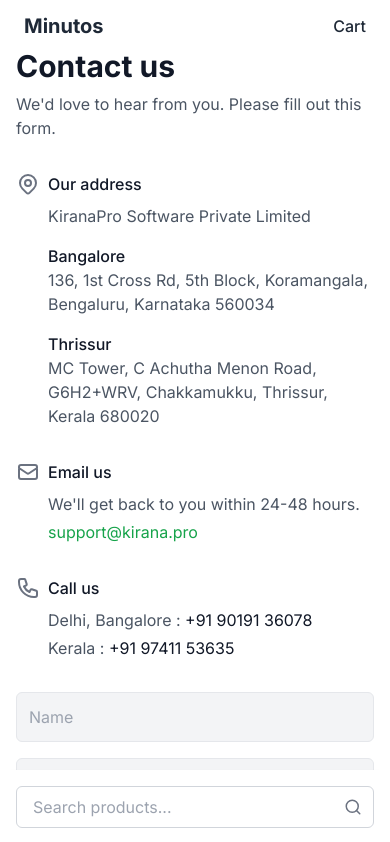
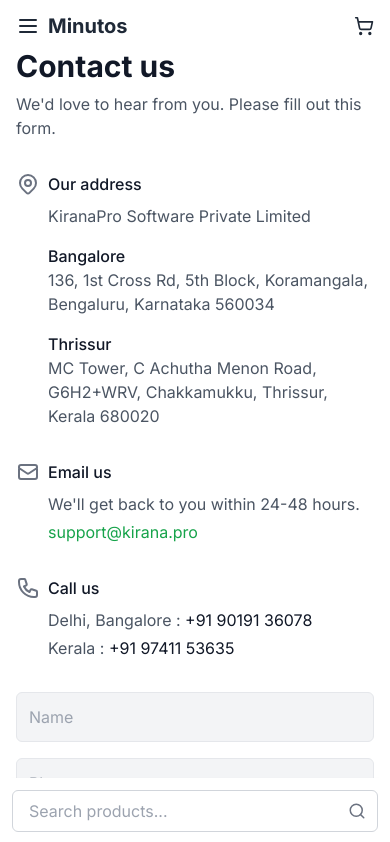
Before and after one commit to Michaelanand123singh/Minutos-Grocery-app, a Next.js app: page /contact in a window 390 px wide. Shown: the top 842 px of the page. Built offline with nearby package versions, Linux system fonts and the light colour scheme.

Commit message:
Update Header.tsx
Responsiveness updated in navbar

```diff
--- a/src/components/layout/Header.tsx
+++ b/src/components/layout/Header.tsx
@@ -1,82 +1,240 @@
 "use client";
 
-import React, { useState, useEffect } from "react";
-import { Search, ShoppingCart, MapPin } from "lucide-react";
+import React, { useState, useEffect, useCallback } from "react";
+import { Search, ShoppingCart, MapPin, Menu, X, User } from "lucide-react";
 import Link from "next/link";
 import Image from "next/image";
+import { usePathname } from "next/navigation";
+
+// Define types for state management
+type LocationType = {
+  name: string;
+  id: string;
+};
 
 const Header: React.FC = () => {
+  // State management
   const [isScrolled, setIsScrolled] = useState(false);
   const [searchQuery, setSearchQuery] = useState("");
+  const [isMobileMenuOpen, setIsMobileMenuOpen] = useState(false);
+  const [cartItems, setCartItems] = useState<number>(0);
+  const [currentLocation, setCurrentLocation] = useState<LocationType>({ name: "Select Location", id: "" });
+  const [showLocationDropdown, setShowLocationDropdown] = useState(false);
+
+  const pathname = usePathname();
+
+  // Sample locations - in a real app, these would come from an API or context
+  const locations = [
+    { name: "New York", id: "ny" },
+    { name: "Los Angeles", id: "la" },
+    { name: "Chicago", id: "chi" },
+    { name: "Miami", id: "mia" }
+  ];
+
+  // Memoized scroll handler to improve performance
+  const handleScroll = useCallback(() => {
+    setIsScrolled(window.scrollY > 20);
+  }, []);
 
   useEffect(() => {
-    const handleScroll = () => setIsScrolled(window.scrollY > 0);
+    // Add scroll event listener
     window.addEventListener("scroll", handleScroll);
+
+    // Load cart items from localStorage or context in a real app
+    const storedCartItems = localStorage.getItem("cartItems");
+    if (storedCartItems) {
+      setCartItems(parseInt(storedCartItems));
+    }
+
+    // Cleanup function
     return () => window.removeEventListener("scroll", handleScroll);
-  }, []);
+  }, [handleScroll]);
+
+  // Close mobile menu when navigating to a new page
+  useEffect(() => {
+    setIsMobileMenuOpen(false);
+  }, [pathname]);
 
   const handleSearch = (e: React.FormEvent) => {
     e.preventDefault();
-    // Implement search functionality here
+    // In a real app, you'd implement search functionality here
     console.log("Searching for:", searchQuery);
+    // Could redirect to search results page
+    // router.push(`/search?q=${encodeURIComponent(searchQuery)}`);
+  };
+
+  const selectLocation = (location: LocationType) => {
+    setCurrentLocation(location);
+    setShowLocationDropdown(false);
+    // In a real app, you might store this in localStorage or context
+    localStorage.setItem("userLocation", JSON.stringify(location));
+  };
+
+  const toggleMobileMenu = () => {
+    setIsMobileMenuOpen(!isMobileMenuOpen);
   };
 
   return (
+    <>
       <header
-      className={`fixed top-0 left-0 w-full px-6 py-3 flex justify-between items-center z-50 transition-all duration-300 ${
+        className={`fixed top-0 left-0 w-full px-4 sm:px-6 py-3 flex justify-between items-center z-50 transition-all duration-300 ${
           isScrolled ? "bg-white shadow-md" : "bg-white"
         }`}
       >
-      <div className="flex items-center space-x-6">
+        <div className="flex items-center">
+          {/* Mobile menu button */}
+          <button
+            className="mr-2 md:hidden"
+            onClick={toggleMobileMenu}
+            aria-label="Toggle menu"
+          >
+            {isMobileMenuOpen ? (
+              <X size={24} className="text-gray-800" />
+            ) : (
+              <Menu size={24} className="text-gray-800" />
+            )}
+          </button>
+
           {/* Logo */}
           <Link href="/" className="flex items-center">
             <span className="text-xl font-bold text-gray-800">Minutos</span>
           </Link>
-
-        {/* Location Selector */}
-        <div className="hidden md:flex items-center text-sm">
-          <button className="flex items-center text-gray-700 hover:text-gray-900">
-            <span className="mr-1">Select Location</span>
-          </button>
-        </div>
         </div>
 
-      {/* Search Bar - Center */}
+        {/* Location Selector - Desktop */}
+        <div className="hidden md:flex relative ml-6">
+          <button
+            className="flex items-center text-gray-700 hover:text-gray-900"
+            onClick={() => setShowLocationDropdown(!showLocationDropdown)}
+          >
+            <MapPin size={16} className="mr-1" />
+            <span className="text-sm">{currentLocation.name}</span>
+          </button>
+
+          {/* Location dropdown */}
+          {showLocationDropdown && (
+            <div className="absolute top-full left-0 mt-1 bg-white shadow-lg rounded-md py-2 w-48 z-50">
+              {locations.map((location) => (
+                <button
+                  key={location.id}
+                  className="w-full text-left px-4 py-2 text-sm text-gray-700 hover:bg-gray-100"
+                  onClick={() => selectLocation(location)}
+                >
+                  {location.name}
+                </button>
+              ))}
+            </div>
+          )}
+        </div>
+
+        {/* Search Bar - Center (Desktop) */}
         <div className="hidden md:block flex-grow max-w-xl mx-4">
           <form onSubmit={handleSearch} className="relative">
-          <div className="relative">
             <input
               type="text"
               placeholder='Search for "Rice"'
               value={searchQuery}
               onChange={(e) => setSearchQuery(e.target.value)}
               className="w-full py-2 pl-4 pr-10 border border-gray-300 rounded-md focus:outline-none focus:ring-1 focus:ring-gray-400"
+              aria-label="Search products"
             />
-          </div>
+            <button
+              type="submit"
+              className="absolute right-3 top-1/2 transform -translate-y-1/2"
+              aria-label="Submit search"
+            >
+              <Search size={18} className="text-gray-500" />
+            </button>
           </form>
         </div>
 
         {/* Right Side Navigation */}
-      <div className="flex items-center space-x-6">
-        {/* Login Button */}
+        <div className="flex items-center space-x-3 sm:space-x-6">
+          {/* Login Button - Desktop */}
           <Link
             href="/login"
-          className="hidden md:block text-gray-800 hover:text-gray-600 font-medium"
+            className="hidden md:flex items-center text-gray-800 hover:text-gray-600 font-medium"
+            aria-label="Login"
+          >
+            <User size={18} className="mr-1" />
+            <span>Login</span>
+          </Link>
+
+          {/* Cart Button with counter */}
+          <Link
+            href="/cart"
+            className="relative flex items-center text-gray-800 hover:text-gray-600 font-medium"
+            aria-label="Shopping cart"
+          >
+            <ShoppingCart size={20} />
+            {cartItems > 0 && (
+              <span className="absolute -top-2 -right-2 bg-red-500 text-white text-xs rounded-full w-5 h-5 flex items-center justify-center">
+                {cartItems}
+              </span>
+            )}
+            <span className="hidden sm:inline ml-1">Cart</span>
+          </Link>
+        </div>
+      </header>
+
+      {/* Mobile Menu Overlay */}
+      {isMobileMenuOpen && (
+        <div className="fixed inset-0 bg-white z-40 pt-16 pb-20">
+          <div className="container mx-auto px-4 py-6">
+            {/* Mobile Navigation Links */}
+            <nav className="flex flex-col space-y-4">
+              <Link
+                href="/"
+                className="text-lg font-medium text-gray-800 hover:text-gray-600 py-2 border-b border-gray-100"
+              >
+                Home
+              </Link>
+              <Link
+                href="/categories"
+                className="text-lg font-medium text-gray-800 hover:text-gray-600 py-2 border-b border-gray-100"
+              >
+                Categories
+              </Link>
+              <Link
+                href="/deals"
+                className="text-lg font-medium text-gray-800 hover:text-gray-600 py-2 border-b border-gray-100"
+              >
+                Deals
+              </Link>
+              <Link
+                href="/login"
+                className="text-lg font-medium text-gray-800 hover:text-gray-600 py-2 border-b border-gray-100"
               >
                 Login
               </Link>
+            </nav>
 
-        {/* Cart Button */}
-        <Link
-          href="/cart"
-          className="text-gray-800 hover:text-gray-600 font-medium"
+            {/* Mobile Location Selector */}
+            <div className="mt-6">
+              <p className="text-sm font-medium text-gray-500 mb-2">Select Location</p>
+              <div className="flex flex-col space-y-2">
+                {locations.map((location) => (
+                  <button
+                    key={location.id}
+                    className={`text-left px-3 py-2 rounded-md ${
+                      currentLocation.id === location.id
+                        ? "bg-gray-100 text-gray-900"
+                        : "text-gray-700 hover:bg-gray-50"
+                    }`}
+                    onClick={() => selectLocation(location)}
                   >
-          Cart
-        </Link>
+                    <MapPin size={16} className="inline mr-2" />
+                    {location.name}
+                  </button>
+                ))}
               </div>
+            </div>
+          </div>
+        </div>
+      )}
 
-      {/* Mobile Search - Only visible on mobile */}
-      <div className="md:hidden fixed bottom-0 left-0 w-full bg-white p-4 shadow-lg">
+      {/* Mobile Search Bar - Fixed at bottom */}
+      <div className="md:hidden fixed bottom-0 left-0 w-full bg-white p-3 shadow-lg z-30">
         <form onSubmit={handleSearch} className="relative">
           <input
             type="text"
@@ -84,16 +242,18 @@
             value={searchQuery}
             onChange={(e) => setSearchQuery(e.target.value)}
             className="w-full py-2 pl-4 pr-10 border border-gray-300 rounded-md focus:outline-none"
+            aria-label="Search products"
           />
           <button
             type="submit"
             className="absolute right-3 top-1/2 transform -translate-y-1/2"
+            aria-label="Submit search"
           >
             <Search size={18} className="text-gray-500" />
           </button>
         </form>
       </div>
-    </header>
+    </>
   );
 };
 
```
Lines whose indentation alone changed are shown as unchanged.
